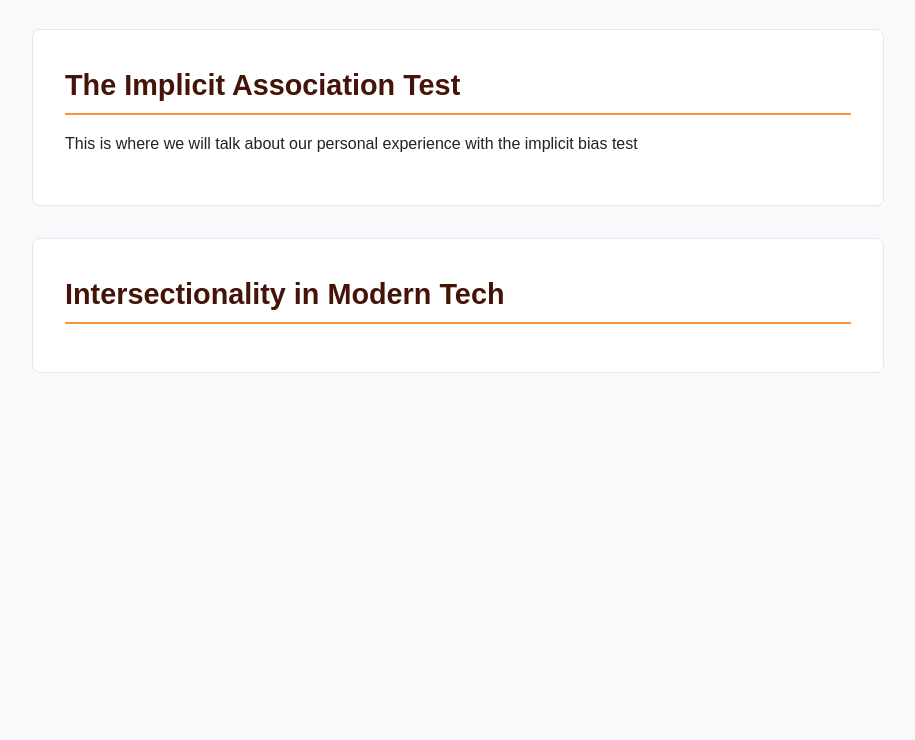
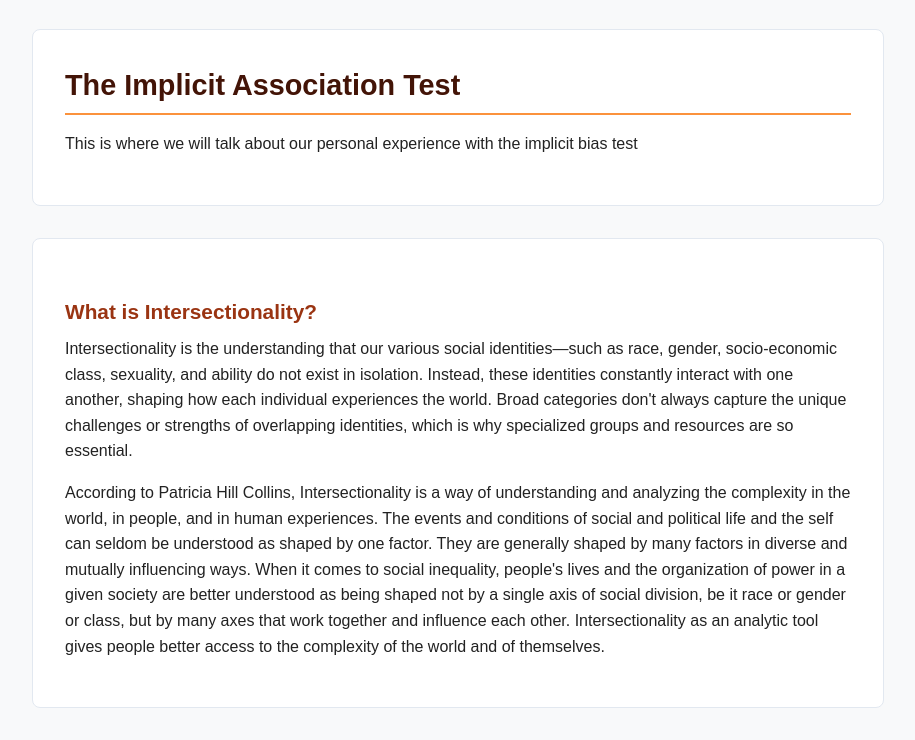
Before and after one commit to jlvogel2-sys/LIS500, a plain HTML site: page resource.html in a window 1280 px wide. Shown: the part 373-1113 px from the top of the page, without its empty margins (182-1097 px from the left). Before the commit the page ends 800 px from the top, so only its background shows below. Drawn offline with Linux system fonts and the light colour scheme.

Commit message:
Update resource.html

```diff
--- a/resource.html
+++ b/resource.html
@@ -32,8 +32,9 @@
     </section>
 
     <section>
-      <h2>Intersectionality in Modern Tech</h2>
-      <p></p>
+      <h3>What is Intersectionality?</h3>
+        <p>Intersectionality is the understanding that our various social identities—such as race, gender, socio-economic class, sexuality, and ability do not exist in isolation. Instead, these identities constantly interact with one another, shaping how each individual experiences the world. Broad categories don't always capture the unique challenges or strengths of overlapping identities, which is why specialized groups and resources are so essential.</p>
+        <p>According to Patricia Hill Collins, Intersectionality is a way of understanding and analyzing the complexity in the world, in people, and in human experiences. The events and conditions of social and political life and the self can seldom be understood as shaped by one factor. They are generally shaped by many factors in diverse and mutually influencing ways. When it comes to social inequality, people's lives and the organization of power in a given society are better understood as being shaped not by a single axis of social division, be it race or gender or class, but by many axes that work together and influence each other. Intersectionality as an analytic tool gives people better access to the complexity of the world and of themselves.</p>
     </section>
   </main>
 
```
